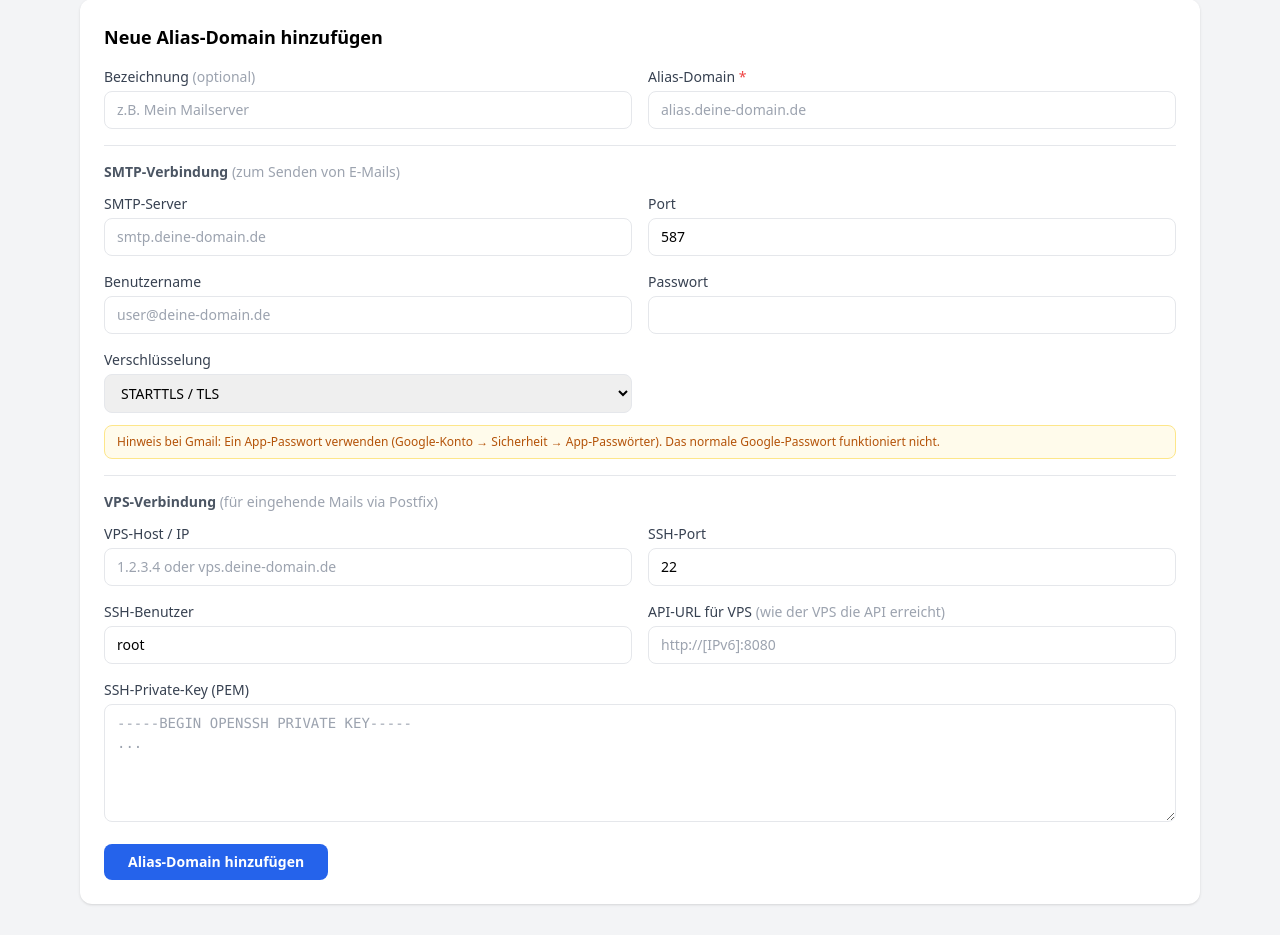
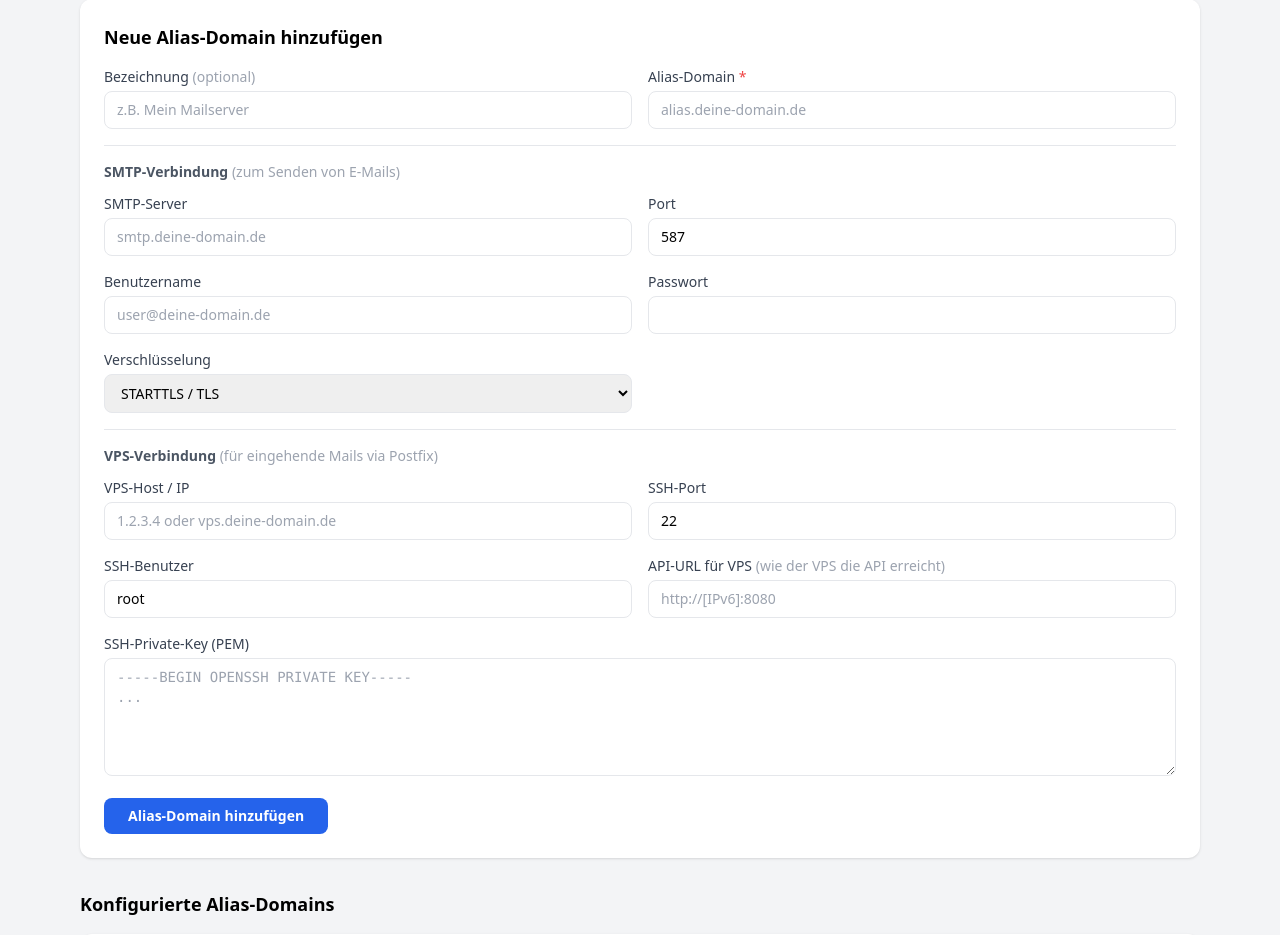
Before and after one commit to boernie77/EmailRelay, a FastAPI app: page /alias-domains in a window 1280 px wide. Shown: the part 190-1125 px from the top of the page. Run offline with FastAPI, Linux system fonts and the light colour scheme; the visitor is signed in with stand-in values (Sample User, id 1); data that the repository does not hold is empty; some libraries are stand-ins or nearby versions.

Commit message:
Auto-update: 2026-03-22 20:45

```diff
--- a/alias-api/templates/alias_domains.html
+++ b/alias-api/templates/alias_domains.html
@@ -81,9 +81,6 @@
           </select>
         </div>
       </div>
-      <p class="text-xs text-amber-700 bg-amber-50 border border-amber-200 rounded-lg px-3 py-2 mt-3">
-        Hinweis bei Gmail: Ein App-Passwort verwenden (Google-Konto → Sicherheit → App-Passwörter). Das normale Google-Passwort funktioniert nicht.
-      </p>
     </div>
 
     <div class="border-t pt-4">
```
